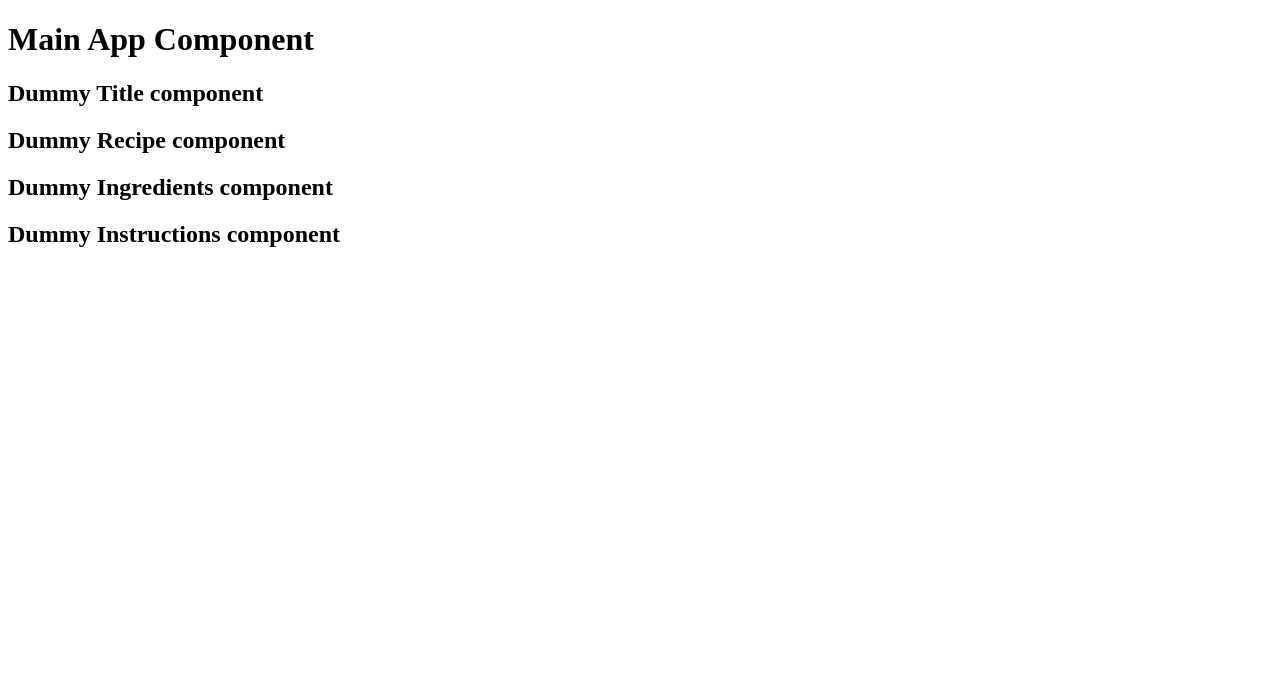
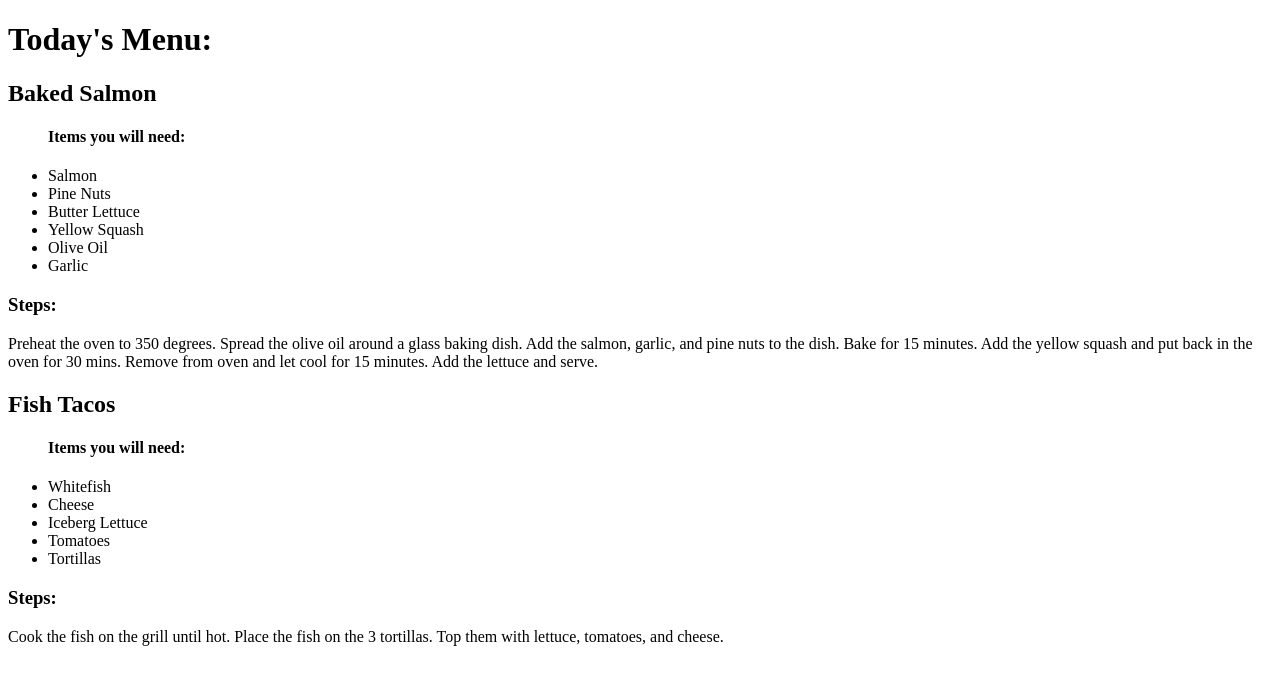
Before and after one commit to iqbalyarkhan/recipes, a React (Create React App) app: page / in a window 1280 px wide. Shown: the top 684 px of the page. Built offline with nearby package versions, Linux system fonts and the light colour scheme.

Commit message:
add menu final

```diff
--- a/src/App.tsx
+++ /dev/null
@@ -1,19 +0,0 @@
-import React from "react";
-import { Recipe } from "../src/Recipe";
-import { Ingredients } from "./Ingredients";
-import { Instructions } from "./Instructions";
-import { Title } from "./Title";
-
-function App() {
-  return (
-    <div className="App">
-      <h1>Main App Component</h1>
-      <Title />
-      <Recipe />
-      <Ingredients />
-      <Instructions />
-    </div>
-  );
-}
-
-export default App;
--- a/src/Ingredients.tsx
+++ b/src/Ingredients.tsx
@@ -1,3 +1,9 @@
+export interface Ingredient {
+  name: string;
+  amount: number;
+  measurement: string;
+}
+
 export function Ingredients() {
   return (
     <div>
--- a/src/index.tsx
+++ b/src/index.tsx
@@ -1,8 +1,81 @@
-import React from "react";
 import ReactDOM from "react-dom/client";
-import App from "./App";
+
+const data = [
+  {
+    name: "Baked Salmon",
+    ingredients: [
+      { name: "Salmon", amount: 1, measurement: "l lb" },
+      { name: "Pine Nuts", amount: 1, measurement: "cup" },
+      { name: "Butter Lettuce", amount: 2, measurement: "cups" },
+      { name: "Yellow Squash", amount: 1, measurement: "med" },
+      { name: "Olive Oil", amount: 0.5, measurement: "cup" },
+      { name: "Garlic", amount: 3, measurement: "cloves" },
+    ],
+    steps:
+      "Preheat the oven to 350 degrees. Spread the olive oil around a glass baking dish. Add the salmon, garlic, and pine nuts to the dish. Bake for 15 minutes. Add the yellow squash and put back in the oven for 30 mins. Remove from oven and let cool for 15 minutes. Add the lettuce and serve.",
+  },
+  {
+    name: "Fish Tacos",
+    ingredients: [
+      { name: "Whitefish", amount: 1, measurement: "l lb" },
+      { name: "Cheese", amount: 1, measurement: "cup" },
+      { name: "Iceberg Lettuce", amount: 2, measurement: "cups" },
+      { name: "Tomatoes", amount: 2, measurement: "large" },
+      { name: "Tortillas", amount: 3, measurement: "med" },
+    ],
+    steps:
+      "Cook the fish on the grill until hot. Place the fish on the 3 tortillas. Top them with lettuce, tomatoes, and cheese.",
+  },
+];
+
+const Menu = ({ recipes, title }: any) => {
+  return (
+    <div>
+      <header>
+        <h1>{title}</h1>
+      </header>
+      {recipes.map((recipe: any, i: any) => (
+        <Recipe key={i} {...recipe} />
+      ))}
+    </div>
+  );
+};
+
+const Instructions = ({ steps }: any) => {
+  return (
+    <div>
+      <h3>Steps: </h3>
+      <p>{steps}</p>
+    </div>
+  );
+};
+
+const Ingredients = ({ ingredients }: any) => {
+  return (
+    <div>
+      <h4>Items you will need: </h4>
+      {ingredients.map((ingredient: any, i: any) => (
+        <li key={i}>{ingredient.name}</li>
+      ))}
+    </div>
+  );
+};
+
+const Recipe = ({ name, ingredients, steps }: any) => {
+  return (
+    <div>
+      <h2>{name}</h2>
+      <ul>
+        <Ingredients ingredients={ingredients} />
+      </ul>
+      <div>
+        <Instructions steps={steps} />
+      </div>
+    </div>
+  );
+};
 
 const root = ReactDOM.createRoot(
   document.getElementById("root") as HTMLElement
 );
-root.render(<App />);
+root.render(<Menu recipes={data} title="Today's Menu: " />);
```
Also changed, not shown: src/Menu.tsx (added, +18 -0 lines).
